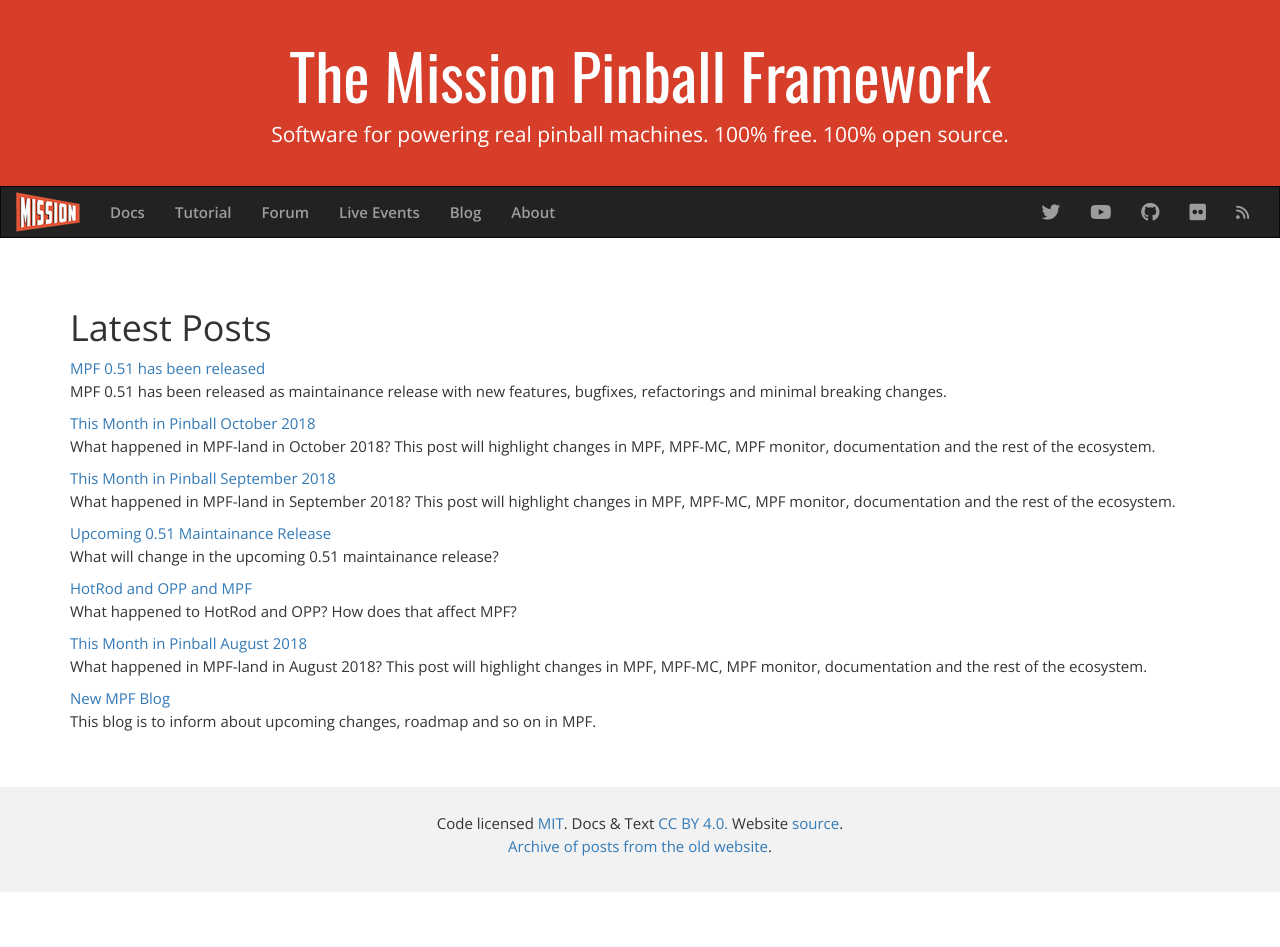
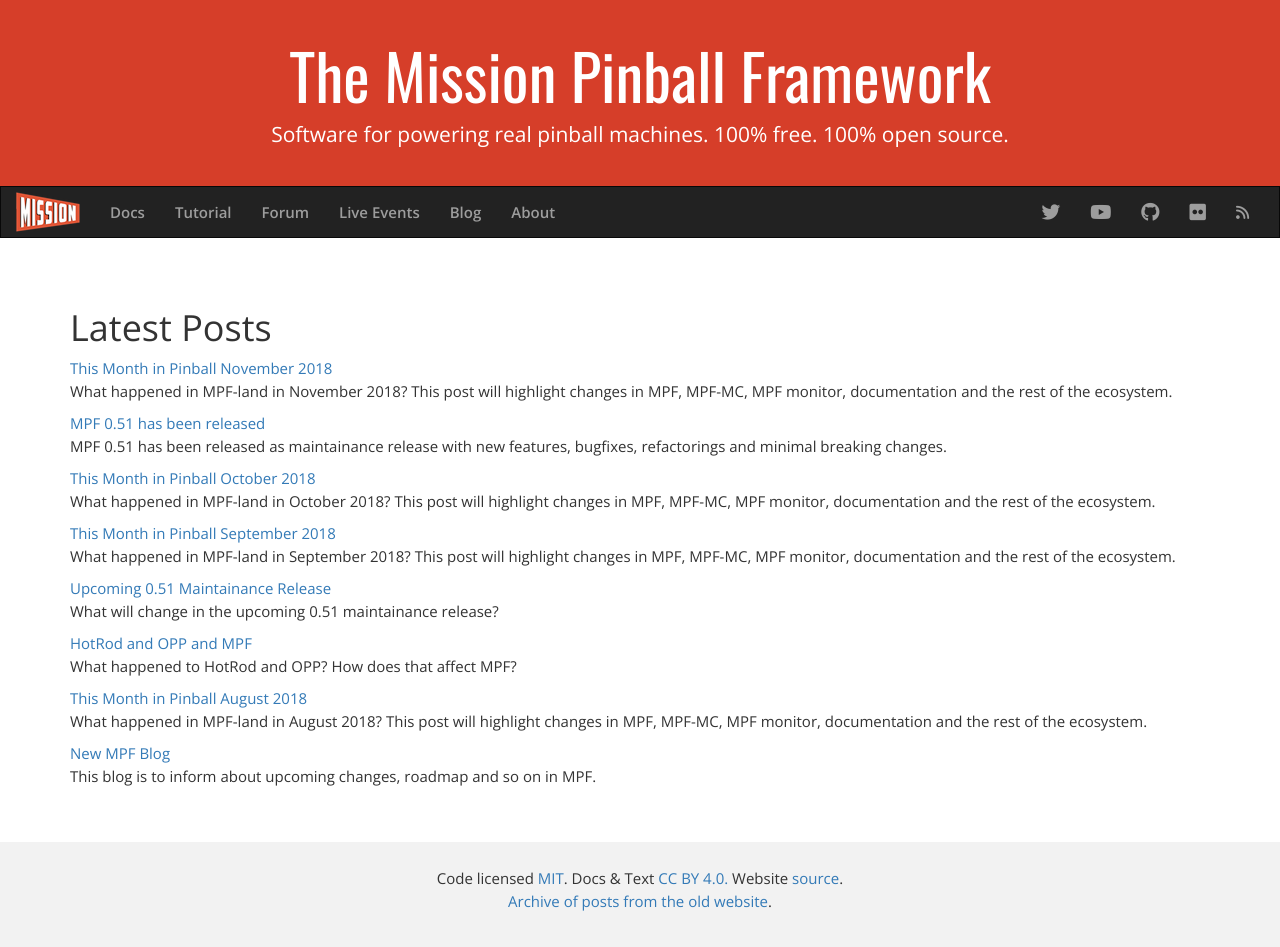
Before and after one commit to missionpinball/missionpinball-website, a Jekyll site: the page built from blog.html, in a window 1280 px wide. Built offline with Jekyll 4.4.1, drawn with Linux system fonts in a browser that asks for light colours; nearby versions of some CDN libraries; before the commit the page ends 900 px from its top, so only the background shows below that; some of the changed lines change nothing that is shown.

Commit message:
publish november post

```diff
--- a/_draft/2018-11-30-this-month-in-pinball-november-2018.md
+++ b/_posts/2018-12-01-this-month-in-pinball-november-2018.md
@@ -10,7 +10,9 @@
 
 # News
 
+* [We released MPF 0.51]({% post_url 2018-11-24-mpf-0-51-released %})
 * [Crazy Mansion, Minions Pinball and Good vs Evil at the Dutch Pinball Open](https://www.pinballnews.com/site/2018/11/18/dpo-expo-2018/)
+* There seems to be a [sound issue in 0.51](https://groups.google.com/forum/#!topic/mpf-users/K6Q8l1K9ORE). We are working on that.
 
 # MPF Projects
 
@@ -31,17 +33,22 @@
 * [Forbidden Planet](https://pinside.com/pinball/forum/topic/john-treadeaus-forbidden-planet/) (new)
 * [The Lego Movie](https://thelegomoviepinball.wordpress.com/) (french) (new)
 * [Custom Raspberry](https://github.com/vgrillot/mpf) and [Arduino MPF platform](https://github.com/vgrillot/arduinball) (new)
-* [DIY Pinball CAN platform](http://diypinball.ca/) (new)
+* [DIY Pinball CAN Platform](http://diypinball.ca/) (new)
+* [Fan-Tas-Tic Platform](https://github.com/yetifrisstlama/Fan-Tas-Tic-Firmware) (new)
 
 We know that there are a lot more projects. Let us know if you want to be listed here as well.
 
-# Current stable release (0.50)
+# Old stable release (0.50)
 
 We released MPF 0.50.21 and MPF-MC 0.50.8 with bugfixes and backports.
+It will be maintained for a while with bugfixes.
+However, upgrading should be fairly easy for most people so don't expect
+maintainance for more than a few more month.
+Let us know if you got troubles upgrading.
 
 ## Changes
 
-*
+* No changes
 
 ## Bugfixes
 
@@ -49,11 +56,11 @@
 
 ## Documentation
 
-No changes
+* No changes
 
-# Dev release (future 0.51)
+# 0.51 release
 
-We pushed MPF 0.51.0-dev-16 and MPF-MC 0.51.0-dev.3.
+We released MPF 0.51.1 and MPF-MC 0.51.3.
 
 ## Changes/New features
 
@@ -69,6 +76,8 @@
 ## Bugfixes
 
 * [Prevent lags in LISY](https://github.com/missionpinball/mpf/pull/1249) - jab
+* [Reallow playfield_active on switches in shots](https://github.com/missionpinball/mpf/commit/9c4940fb92c9c87a1d6d9aaf49531e4861ec3ce1) - jab based on feedback from Philip D. (backport)
+* [Pin to old kivy dependencies because Windows bugs](https://github.com/missionpinball/mpf-mc/commit/a8330136cd799b5ec5b92184f7f24922547f511e) - jab based on feedback by multiple users (backport; see: [Kivy bug](https://github.com/kivy/kivy/issues/5916))
 
 ## Documentation
 
@@ -80,15 +89,34 @@
 * [Update stepper documentation](https://github.com/missionpinball/mpf-docs/commit/6f588482e0fe51a112052a16c1cd2a587d35e7c5) - jab
 * [Document PD-LED steppers, servos and serial LEDs](https://github.com/missionpinball/mpf-docs/commit/324a5cfc77061a6756f99d8a62b0ad1148aa843c) - jab
 
+# Dev release (future 0.52)
+
+We pushed MPF 0.52.0-dev0 and MPF-MC 0.52.0-dev0.
+
+## Changes/New features
+
+* [Refactor lights on a driver into separate platform](https://github.com/missionpinball/mpf/pull/1258) - jab
+* [Support StepStick/DRV8825 on digital outputs](https://github.com/missionpinball/mpf/pull/1259) - jab based on [request from Tom](https://groups.google.com/forum/#!topic/mpf-users/ZgssCKBzvnA)
+
+## Bugfixes
+
+* [Reallow playfield_active on switches in shots](https://github.com/missionpinball/mpf/commit/9c4940fb92c9c87a1d6d9aaf49531e4861ec3ce1) - jab based on feedback from Philip D.
+* [Pin to old kivy dependencies because Windows bugs](https://github.com/missionpinball/mpf-mc/commit/a8330136cd799b5ec5b92184f7f24922547f511e) - jab based on feedback by multiple users (see: [Kivy bug](https://github.com/kivy/kivy/issues/5916))
+
+## Documentation
+
+* [Better playlist example](https://github.com/missionpinball/mpf-docs/commit/43249a87a52376230e8665ab777819ae696e4c7e) - jab based on [example from Brian C](https://groups.google.com/forum/#!topic/mpf-users/gxr5oTbmDrk)
+
 Have a look at the [dev documentation](http://docs.missionpinball.org/en/dev/).
 Do you have an example which is missing there? Please send it to us!
 
 ## Open PRs/Not landed yet
 
 * [Move libpinproc to a separate thread](https://github.com/missionpinball/mpf/pull/1195) - jab
-* [Multiply volumes instead of overwriting them in sound_player and sound_loop_player](https://github.com/missionpinball/mpf-mc/pull/333) - qcapen
+* [Multiply volumes instead of overwriting them in sound_player and sound_loop_player](https://github.com/missionpinball/mpf-mc/pull/333) - qcapen (breaking change)
 * [Multi display updates improvements](https://github.com/missionpinball/mpf-mc/pull/323) - qcapen
 * [Spike 2 support in mpf-spike-bridge](https://github.com/missionpinball/mpf-spike-bridge/pull/1) - jab and wolfmarsh
+* [OSC platform to control external lights](https://github.com/missionpinball/mpf/pull/1260) - jab based on [request in forum](https://groups.google.com/forum/#!topic/mpf-users/8JZbb_X__Rc)
 
 ## Upcoming changes
 
@@ -100,7 +128,6 @@
 
 A list of things where we would love contributions (not exclusive):
 
-* [Adding more devices to the built-in service mode](https://github.com/missionpinball/mpf/issues/693)
 * Pictures for the following devices: [pop bumpers](http://docs.missionpinball.org/en/dev/mechs/pop_bumpers/index.html),
   [incandescant bulbs](http://docs.missionpinball.org/en/dev/mechs/lights/matrix_lights.html),
   [GI bulbs](http://docs.missionpinball.org/en/dev/mechs/lights/gis.html),
@@ -130,6 +157,7 @@
 * [Add an example or howto for combo switches](http://docs.missionpinball.org/en/dev/game_logic/combo_switches/index.html)
 * [Add an example or howto for diverters](http://docs.missionpinball.org/en/dev/mechs/diverters/index.html)
 * [Add an example or howto for shot_profiles](http://docs.missionpinball.org/en/dev/game_logic/shots/shot_profiles.html)
+* [Adding more devices to the built-in service mode](https://github.com/missionpinball/mpf/issues/693)
 * [More good first issues in MPF](https://github.com/missionpinball/mpf/issues?q=is%3Aissue+is%3Aopen+label%3A%22good+first+issue%22)
 * [More TODOs in the documentation](http://docs.missionpinball.org/en/dev/search.html?q=help_us_to_write_it&check_keywords=yes&area=default)
 
```
